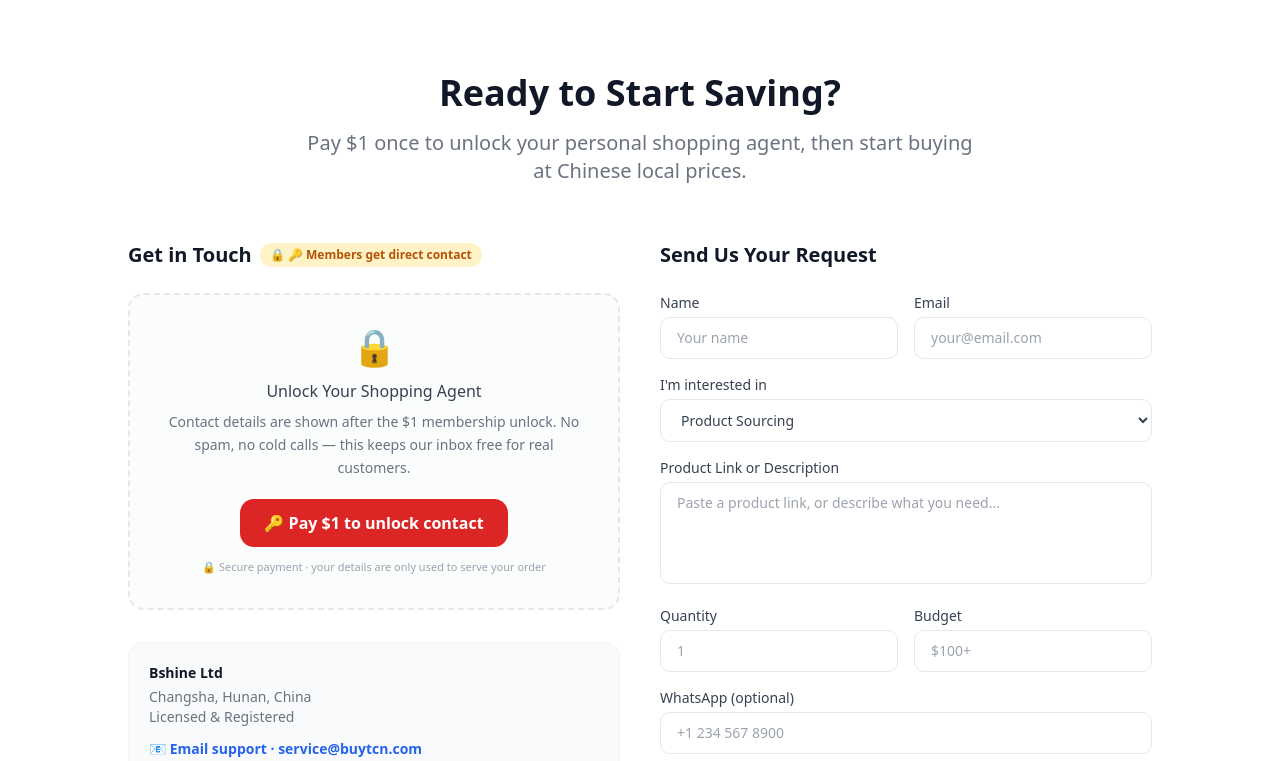
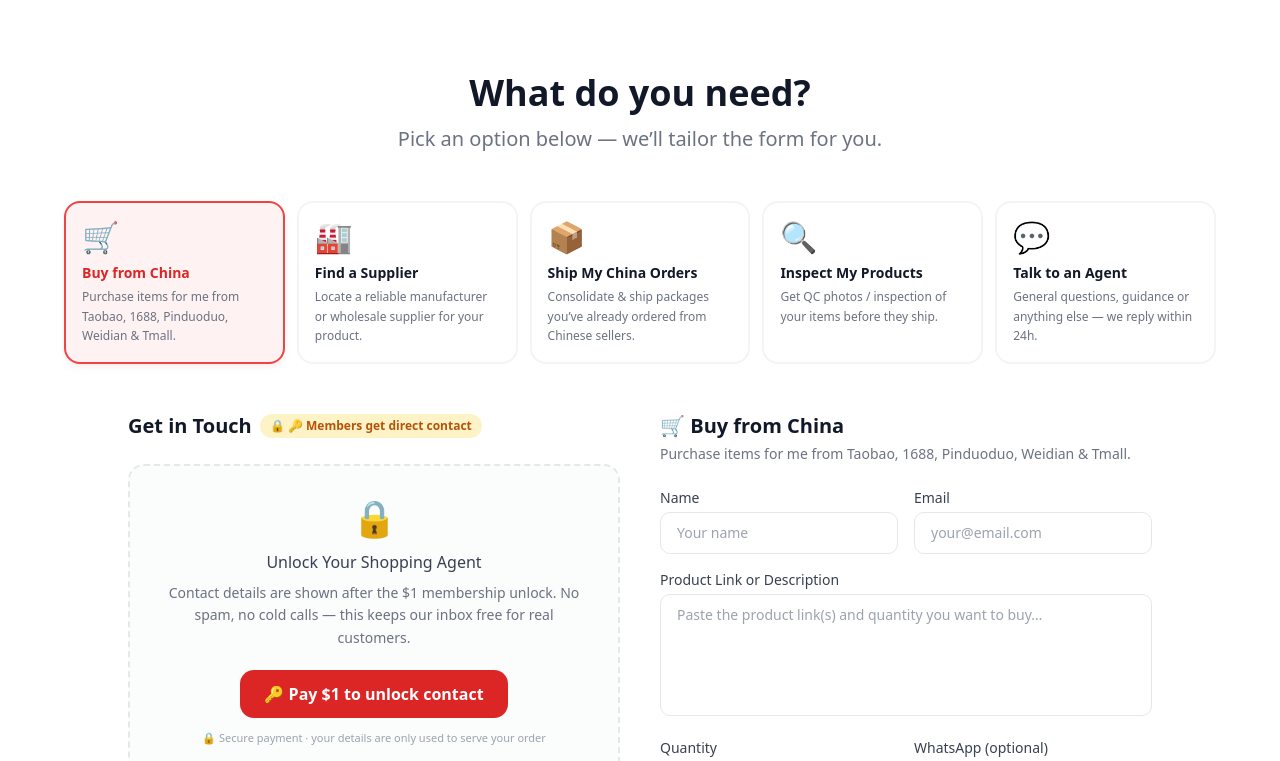
Before and after one commit to yangmin7823/chinasavings, a React (Vite) app: page / in a window 1280 px wide. Shown: the part 10160-10921 px from the top of the page. Built offline with nearby package versions, Linux system fonts and the light colour scheme.

Commit message:
Contact section -> What do you need? intent picker: 5 need cards (Buy from China / Find a Supplier / Ship My Orders / Inspect / Talk to Agent) drive a tailored dynamic form + WhatsApp prefill (5 langs)

```diff
--- a/src/i18n/locales/en.ts
+++ b/src/i18n/locales/en.ts
@@ -236,6 +236,15 @@ export const en = {
     companyName: 'Bshine Ltd',
     companyAddr: 'Changsha, Hunan, China', companyNote: 'Licensed & Registered',
     supportLabel: 'Email support',
+    needHeading: 'What do you need?',
+    needSub: 'Pick an option below — we’ll tailor the form for you.',
+    needs: [
+      { icon: '🛒', title: 'Buy from China', desc: 'Purchase items for me from Taobao, 1688, Pinduoduo, Weidian & Tmall.', prompt: 'Paste the product link(s) and quantity you want to buy…', intro: 'I’d like to buy from China. ' },
+      { icon: '🏭', title: 'Find a Supplier', desc: 'Locate a reliable manufacturer or wholesale supplier for your product.', prompt: 'Describe the product / category you want to source…', intro: 'I’m looking for a supplier. ' },
+      { icon: '📦', title: 'Ship My China Orders', desc: 'Consolidate & ship packages you’ve already ordered from Chinese sellers.', prompt: 'Your package tracking numbers or forwarder details…', intro: 'I need help shipping my China orders. ' },
+      { icon: '🔍', title: 'Inspect My Products', desc: 'Get QC photos / inspection of your items before they ship.', prompt: 'Your order / item reference you want inspected…', intro: 'I need my products inspected. ' },
+      { icon: '💬', title: 'Talk to an Agent', desc: 'General questions, guidance or anything else — we reply within 24h.', prompt: 'Ask us anything — we usually reply within 24h.', intro: 'I have a question. ' },
+    ],
     formTitle: 'Send Us Your Request',
     nameLabel: 'Name', namePh: 'Your name',
     emailLabel: 'Email', emailPh: 'your@email.com',
@@ -249,6 +258,7 @@ export const en = {
     privacy: 'By submitting you agree to our privacy policy. We never share your information.',
     successTitle: 'Thank you!',
     successDesc: "We'll reply within 24 hours. For the fastest response, message us on WhatsApp.",
+    sendAnother: 'Send another request',
   },
   footer: {
     about: 'Your personal China shopping agent — we source, inspect, consolidate and ship products from Taobao, 1688, Pinduoduo and Tmall at Chinese local prices.',
--- a/src/sections/Contact.tsx
+++ b/src/sections/Contact.tsx
@@ -8,6 +8,27 @@ export default function Contact() {
   const { unlocked, requestUnlock } = useUnlock()
   const [sent, setSent] = useState(false)
   const [qrOpen, setQrOpen] = useState(false)
+  // Selected "what do you need?" intent — 0 = Buy from China by default
+  const [need, setNeed] = useState(0)
+  const [name, setName] = useState('')
+  const [email, setEmail] = useState('')
+  const [message, setMessage] = useState('')
+  const [wa, setWa] = useState('')
+  const [err, setErr] = useState('')
+
+  const needDefs = t.contact.needs
+  const active = needDefs[need] ?? needDefs[0]
+  const activeIntro = active?.intro ?? ''
+
+  const handleNeed = (i: number) => {
+    setNeed(i)
+    setSent(false)
+    setErr('')
+    setMessage('')
+    // bring the form into view on small screens
+    const el = document.getElementById('contact-form')
+    if (el && window.innerWidth < 768) el.scrollIntoView({ behavior: 'smooth', block: 'start' })
+  }
 
   const handleSubmit = (e: React.FormEvent) => {
     e.preventDefault()
@@ -15,15 +36,52 @@ export default function Contact() {
       requestUnlock()
       return
     }
+    const trimmed = message.trim()
+    if (!trimmed) {
+      setErr(active?.prompt ?? '')
+      return
+    }
+    setErr('')
+    const intro = activeIntro + '\n'
+    const lines = [
+      intro,
+      `${t.contact.nameLabel}: ${name.trim() || '—'}`,
+      `${t.contact.emailLabel}: ${email.trim() || '—'}`,
+      `Request: ${trimmed}`,
+    ]
+    if (wa.trim()) lines.push(`${t.contact.waLabel}: ${wa.trim()}`)
+    const body = lines.join('\n')
+    const url = waLink(body)
+    if (url) window.open(url, '_blank', 'noopener')
     setSent(true)
   }
 
   return (
     <section id="contact" className="py-20 bg-white">
       <div className="max-w-7xl mx-auto px-4 sm:px-6 lg:px-8">
-        <div className="text-center mb-14">
-          <h2 className="text-4xl font-bold text-gray-900 mb-4">{t.contact.heading}</h2>
-          <p className="text-xl text-gray-500 max-w-2xl mx-auto">{t.contact.sub}</p>
+        <div className="text-center mb-12">
+          <h2 className="text-4xl font-bold text-gray-900 mb-3">{t.contact.needHeading}</h2>
+          <p className="text-xl text-gray-500 max-w-2xl mx-auto">{t.contact.needSub}</p>
+        </div>
+
+        {/* Need selector cards */}
+        <div className="grid grid-cols-2 md:grid-cols-3 lg:grid-cols-5 gap-3 mb-12 max-w-6xl mx-auto">
+          {needDefs.map((n, i) => (
+            <button
+              key={i}
+              type="button"
+              onClick={() => handleNeed(i)}
+              className={`text-start rounded-2xl border-2 p-4 transition-all duration-200 flex flex-col ${
+                i === need
+                  ? 'border-red-500 bg-red-50 shadow-md shadow-red-100/50'
+                  : 'border-gray-100 bg-white hover:border-red-200 hover:shadow-sm'
+              }`}
+            >
+              <span className="text-3xl mb-2">{n.icon}</span>
+              <span className={`text-sm font-bold mb-1 ${i === need ? 'text-red-600' : 'text-gray-900'}`}>{n.title}</span>
+              <span className="text-xs text-gray-500 leading-relaxed hidden sm:block">{n.desc}</span>
+            </button>
+          ))}
         </div>
 
         <div className="grid md:grid-cols-2 gap-10 max-w-5xl mx-auto">
@@ -35,7 +93,6 @@ export default function Contact() {
             </h3>
 
             {!unlocked ? (
-              /* Locked state: NO contact details exposed */
               <div className="rounded-2xl border-2 border-dashed border-gray-200 p-8 text-center bg-gray-50/60">
                 <div className="text-4xl mb-3">🔒</div>
                 <p className="text-gray-700 font-medium mb-2">{t.unlock.title}</p>
@@ -50,9 +107,7 @@ export default function Contact() {
                 <p className="text-[11px] text-gray-400 mt-3">{t.unlock.securityNote}</p>
               </div>
             ) : (
-              /* Unlocked state: show real channels */
               <div className="space-y-5">
-                {/* WhatsApp */}
                 <a
                   href={waLink('')}
                   target="_blank"
@@ -67,7 +122,6 @@ export default function Contact() {
                   <span className="ms-auto text-green-600 text-sm font-medium">→</span>
                 </a>
 
-                {/* WeChat with real QR */}
                 <div>
                   <button
                     type="button"
@@ -85,7 +139,6 @@ export default function Contact() {
                   </button>
                 </div>
 
-                {/* QR enlarge */}
                 {qrOpen && (
                   <div className="fixed inset-0 z-[60] bg-black/70 flex items-center justify-center p-6" onClick={() => setQrOpen(false)}>
                     <div className="bg-white rounded-3xl p-8 max-w-sm w-full text-center shadow-2xl" onClick={(e) => e.stopPropagation()}>
@@ -101,7 +154,6 @@ export default function Contact() {
                   </div>
                 )}
 
-                {/* Email */}
                 <a
                   href={mailtoLink('', '')}
                   className="flex items-center gap-4 p-4 bg-blue-50 rounded-xl border border-blue-100 hover:bg-blue-100 transition-colors group"
@@ -113,7 +165,6 @@ export default function Contact() {
                   </div>
                 </a>
 
-                {/* Phone (CN) */}
                 <div className="flex items-center gap-4 p-4 bg-gray-50 rounded-xl border border-gray-100">
                   <div className="w-12 h-12 bg-gray-700 rounded-xl flex items-center justify-center text-white text-xl">📞</div>
                   <div>
@@ -124,7 +175,6 @@ export default function Contact() {
               </div>
             )}
 
-            {/* Company info (always visible) */}
             <div className="mt-8 p-5 bg-gray-50 rounded-xl border border-gray-100">
               <p className="text-sm font-semibold text-gray-900 mb-1">{t.contact.companyName}</p>
               <p className="text-sm text-gray-500">{t.contact.companyAddr}</p>
@@ -138,38 +188,45 @@ export default function Contact() {
             </div>
           </div>
 
-          {/* Right — form */}
-          <div>
-            <h3 className="text-xl font-bold text-gray-900 mb-6">{t.contact.formTitle}</h3>
+          {/* Right — dynamic form per selected need */}
+          <div id="contact-form">
+            <h3 className="text-xl font-bold text-gray-900 mb-1 flex items-center gap-2">
+              {active?.icon} {active?.title}
+            </h3>
+            <p className="text-sm text-gray-500 mb-6">{active?.desc}</p>
+
             {sent ? (
               <div className="bg-green-50 border border-green-200 rounded-2xl p-8 text-center">
                 <div className="text-4xl mb-3">✅</div>
                 <p className="text-lg font-bold text-green-800 mb-1">{t.contact.successTitle}</p>
                 <p className="text-green-700 text-sm">{t.contact.successDesc}</p>
+                <button onClick={() => setSent(false)} className="mt-4 text-sm text-gray-400 hover:text-gray-600 underline">
+                  {t.contact.sendAnother ?? 'Send another request'}
+                </button>
               </div>
             ) : (
               <form className="space-y-4" onSubmit={handleSubmit}>
                 <div className="grid grid-cols-2 gap-4">
                   <div>
                     <label className="block text-sm font-medium text-gray-700 mb-1">{t.contact.nameLabel}</label>
-                    <input type="text" required placeholder={t.contact.namePh} className="w-full px-4 py-2.5 border border-gray-200 rounded-lg focus:outline-none focus:ring-2 focus:ring-red-500 focus:border-transparent text-sm" />
+                    <input type="text" value={name} onChange={(e) => setName(e.target.value)} placeholder={t.contact.namePh} className="w-full px-4 py-2.5 border border-gray-200 rounded-lg focus:outline-none focus:ring-2 focus:ring-red-500 focus:border-transparent text-sm" />
                   </div>
                   <div>
                     <label className="block text-sm font-medium text-gray-700 mb-1">{t.contact.emailLabel}</label>
-                    <input type="email" required placeholder={t.contact.emailPh} className="w-full px-4 py-2.5 border border-gray-200 rounded-lg focus:outline-none focus:ring-2 focus:ring-red-500 focus:border-transparent text-sm" />
+                    <input type="email" value={email} onChange={(e) => setEmail(e.target.value)} placeholder={t.contact.emailPh} className="w-full px-4 py-2.5 border border-gray-200 rounded-lg focus:outline-none focus:ring-2 focus:ring-red-500 focus:border-transparent text-sm" />
                   </div>
                 </div>
 
                 <div>
-                  <label className="block text-sm font-medium text-gray-700 mb-1">{t.contact.interestLabel}</label>
-                  <select className="w-full px-4 py-2.5 border border-gray-200 rounded-lg focus:outline-none focus:ring-2 focus:ring-red-500 focus:border-transparent text-sm text-gray-700 bg-white">
-                    {t.contact.interestOpts.map((o) => <option key={o}>{o}</option>)}
-                  </select>
-                </div>
-
-                <div>
                   <label className="block text-sm font-medium text-gray-700 mb-1">{t.contact.descLabel}</label>
-                  <textarea rows={4} placeholder={t.contact.descPh} className="w-full px-4 py-2.5 border border-gray-200 rounded-lg focus:outline-none focus:ring-2 focus:ring-red-500 focus:border-transparent text-sm resize-none" />
+                  <textarea
+                    rows={5}
+                    value={message}
+                    onChange={(e) => { setMessage(e.target.value); if (e.target.value.trim()) setErr('') }}
+                    placeholder={active?.prompt}
+                    className={`w-full px-4 py-2.5 border rounded-lg focus:outline-none focus:ring-2 focus:ring-red-500 focus:border-transparent text-sm resize-none ${err ? 'border-red-400 bg-red-50' : 'border-gray-200'}`}
+                  />
+                  {err && <p className="text-xs text-red-500 mt-1">⚠️ {err}</p>}
                 </div>
 
                 <div className="grid grid-cols-2 gap-4">
@@ -178,14 +235,9 @@ export default function Contact() {
                     <input type="number" min={1} placeholder={t.contact.qtyPh} className="w-full px-4 py-2.5 border border-gray-200 rounded-lg focus:outline-none focus:ring-2 focus:ring-red-500 focus:border-transparent text-sm" />
                   </div>
                   <div>
-                    <label className="block text-sm font-medium text-gray-700 mb-1">{t.contact.budgetLabel}</label>
-                    <input type="text" placeholder={t.contact.budgetPh} className="w-full px-4 py-2.5 border border-gray-200 rounded-lg focus:outline-none focus:ring-2 focus:ring-red-500 focus:border-transparent text-sm" />
+                    <label className="block text-sm font-medium text-gray-700 mb-1">{t.contact.waLabel}</label>
+                    <input type="text" value={wa} onChange={(e) => setWa(e.target.value)} placeholder={t.contact.waPh} className="w-full px-4 py-2.5 border border-gray-200 rounded-lg focus:outline-none focus:ring-2 focus:ring-red-500 focus:border-transparent text-sm" />
                   </div>
-                </div>
-
-                <div>
-                  <label className="block text-sm font-medium text-gray-700 mb-1">{t.contact.waLabel}</label>
-                  <input type="text" placeholder={t.contact.waPh} className="w-full px-4 py-2.5 border border-gray-200 rounded-lg focus:outline-none focus:ring-2 focus:ring-red-500 focus:border-transparent text-sm" />
                 </div>
 
                 {!unlocked ? (
@@ -194,7 +246,7 @@ export default function Contact() {
                   </button>
                 ) : (
                   <button type="submit" className="w-full py-3 bg-green-600 text-white font-semibold rounded-xl hover:bg-green-700 transition-colors">
-                    {t.contact.submit} →
+                    {active?.intro ? `💬 ${active.title}` : t.contact.submit} →
                   </button>
                 )}
 
```
Also changed, not shown: src/i18n/locales/ar.ts (+10 -0 lines), src/i18n/locales/es.ts (+10 -0 lines), src/i18n/locales/fr.ts (+10 -0 lines), src/i18n/locales/zh.ts (+10 -0 lines).
